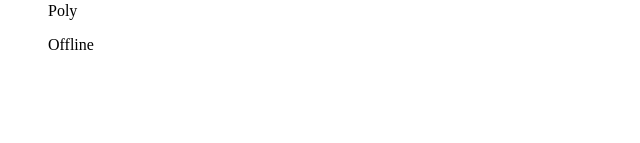
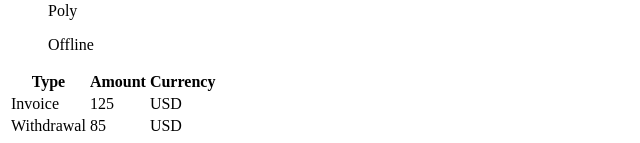
Before and after one commit to Valentyna1302/goit-react-hw-01, a React (Vite) app: page / in a window 1280 px wide. Shown: the part 1050-1193 px from the top of the page, without its empty margins (0-640 px from the left). Before the commit the page ends 1120 px from the top, so only its background shows below. Built offline with nearby package versions, Linux system fonts and the light colour scheme.

Commit message:
update transaction

```diff
--- a/src/App.jsx
+++ b/src/App.jsx
@@ -2,39 +2,9 @@ import FriendList from "./components/FriendList/FriendList";
 import Profile from "./components/Profile/Profile";
 
 import userData from "./userData.json";
-
-const friends = [
-  {
-    avatar: "https://cdn-icons-png.flaticon.com/512/1998/1998592.png",
-    name: "Mango",
-    isOnline: true,
-    id: 1812,
-  },
-  {
-    avatar: "https://cdn-icons-png.flaticon.com/512/616/616438.png",
-    name: "Kiwi",
-    isOnline: false,
-    id: 1137,
-  },
-  {
-    avatar: "https://cdn-icons-png.flaticon.com/512/1623/1623681.png",
-    name: "Ajax",
-    isOnline: true,
-    id: 1213,
-  },
-  {
-    avatar: "https://cdn-icons-png.flaticon.com/512/2977/2977285.png",
-    name: "Jay",
-    isOnline: true,
-    id: 1714,
-  },
-  {
-    avatar: "https://cdn-icons-png.flaticon.com/512/1998/1998749.png",
-    name: "Poly",
-    isOnline: false,
-    id: 1284,
-  },
-];
+import friends from "./friends.json";
+import transactions from "./transactions.json";
+import TransactionHistory from "./components/TransactionHistory/TransactionHistory";
 
 export default function App() {
   return (
@@ -47,6 +17,7 @@ export default function App() {
         stats={userData.stats}
       />
       <FriendList friends={friends} />
+      <TransactionHistory items={transactions} />
     </>
   );
 }
--- /dev/null
+++ b/src/components/TransactionHistory/TransactionHistory.jsx
@@ -0,0 +1,26 @@
+export default function TransactionHistory({ items }) {
+  return (
+    <table>
+      <thead>
+        <tr>
+          <th>Type</th>
+          <th>Amount</th>
+          <th>Currency</th>
+        </tr>
+      </thead>
+
+      <tbody>
+        <tr>
+          <td>Invoice</td>
+          <td>125</td>
+          <td>USD</td>
+        </tr>
+        <tr>
+          <td>Withdrawal</td>
+          <td>85</td>
+          <td>USD</td>
+        </tr>
+      </tbody>
+    </table>
+  );
+}
--- /dev/null
+++ b/src/friends.json
@@ -0,0 +1,32 @@
+[
+  {
+    "avatar": "https://cdn-icons-png.flaticon.com/512/1998/1998592.png",
+    "name": "Mango",
+    "isOnline": true,
+    "id": 1812
+  },
+  {
+    "avatar": "https://cdn-icons-png.flaticon.com/512/616/616438.png",
+    "name": "Kiwi",
+    "isOnline": false,
+    "id": 1137
+  },
+  {
+    "avatar": "https://cdn-icons-png.flaticon.com/512/1623/1623681.png",
+    "name": "Ajax",
+    "isOnline": true,
+    "id": 1213
+  },
+  {
+    "avatar": "https://cdn-icons-png.flaticon.com/512/2977/2977285.png",
+    "name": "Jay",
+    "isOnline": true,
+    "id": 1714
+  },
+  {
+    "avatar": "https://cdn-icons-png.flaticon.com/512/1998/1998749.png",
+    "name": "Poly",
+    "isOnline": false,
+    "id": 1284
+  }
+]
--- /dev/null
+++ b/src/transactions.json
@@ -0,0 +1,56 @@
+[
+  {
+    "id": "1e0700a2-5183-4291-85cc-2065a036a683",
+    "type": "invoice",
+    "amount": "964.82",
+    "currency": "LRD"
+  },
+  {
+    "id": "a30f821b-4d25-4ff0-abdd-e340b3f0dd2b",
+    "type": "payment",
+    "amount": "686.50",
+    "currency": "WST"
+  },
+  {
+    "id": "44dca67a-8e5a-4798-bf8e-b15efd4e1abd",
+    "type": "invoice",
+    "amount": "828.62",
+    "currency": "UGX"
+  },
+  {
+    "id": "ea8ed3dc-2b68-4a53-905a-53ecb0adef33",
+    "type": "withdrawal",
+    "amount": "527.80",
+    "currency": "ALL"
+  },
+  {
+    "id": "63ca02f9-d637-46b5-9237-f3b24425e029",
+    "type": "payment",
+    "amount": "862.44",
+    "currency": "AUD"
+  },
+  {
+    "id": "ed0263e8-59a5-4bf1-87e0-2bb88e53dc34",
+    "type": "withdrawal",
+    "amount": "907.00",
+    "currency": "GEL"
+  },
+  {
+    "id": "4eaab41b-b967-40ac-82ed-85fc66f646f1",
+    "type": "deposit",
+    "amount": "103.10",
+    "currency": "BWP"
+  },
+  {
+    "id": "9648a350-8469-42d5-8bf3-18090de5fe67",
+    "type": "withdrawal",
+    "amount": "322.32",
+    "currency": "MRO"
+  },
+  {
+    "id": "9c5c25fb-1a95-4b2f-8d1f-4c4426d677cc",
+    "type": "invoice",
+    "amount": "14.79",
+    "currency": "PYG"
+  }
+]
```
